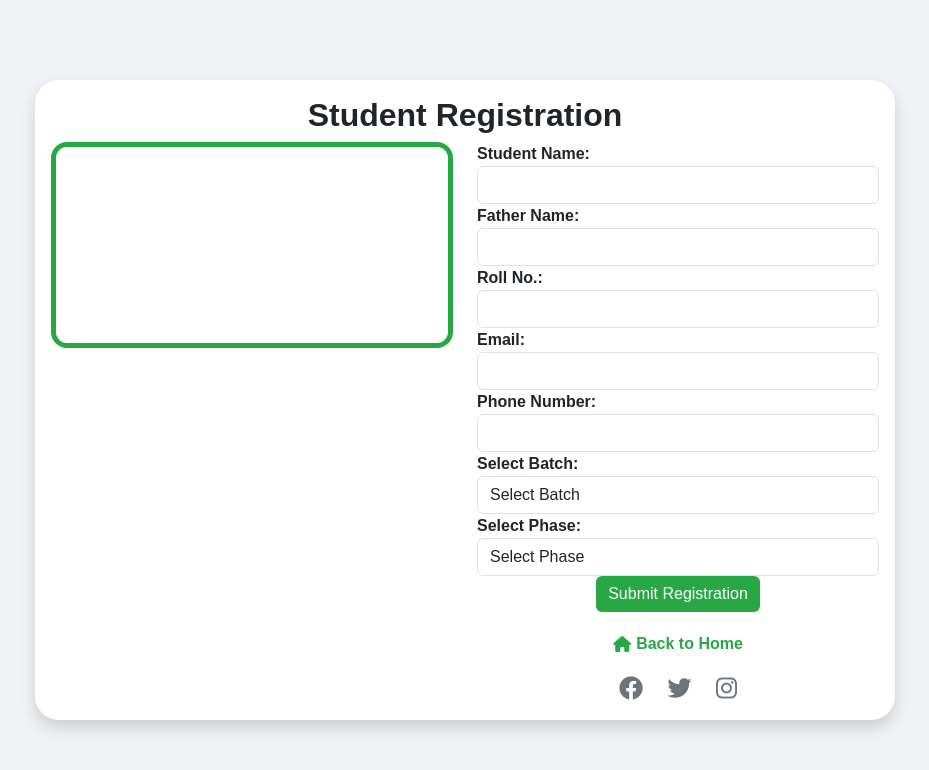
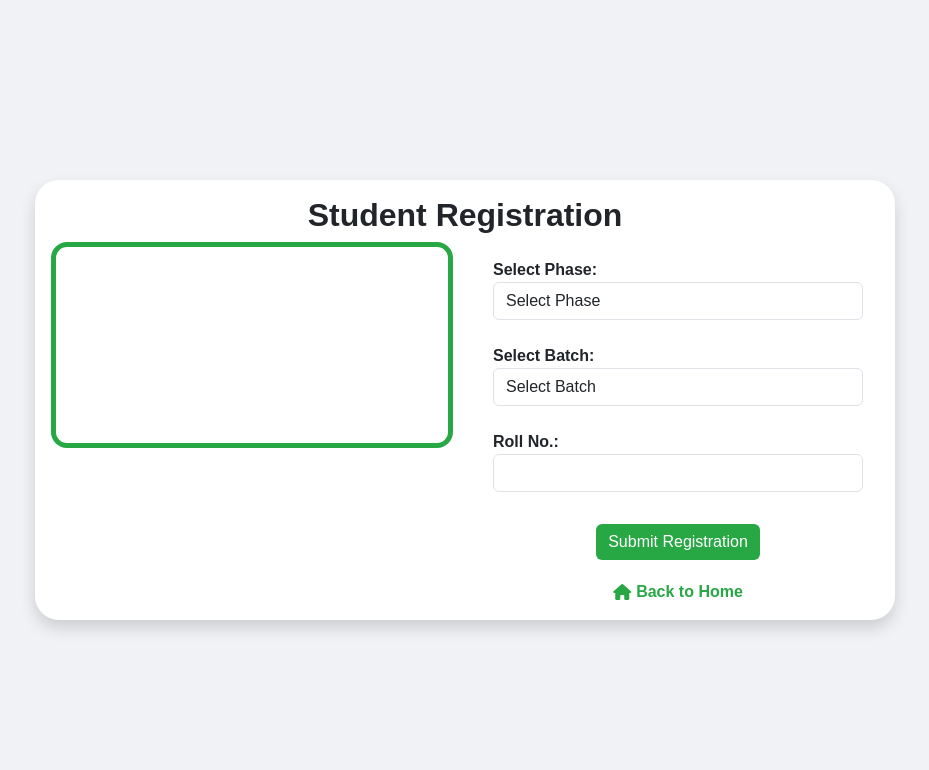
Before and after one commit to sansh72/Face-Attendence-System, a Django app: page /capture_student/ in a window 1280 px wide. Shown: the top 770 px of the page, without its empty margins (175-1104 px from the left). Run offline with Django 5.2, Linux system fonts and the light colour scheme.

Commit message:
updated student registration based on manual attendence student data

```diff
--- a/app1/views.py
+++ b/app1/views.py
@@ -81,46 +81,67 @@ def recognize_faces(known_encodings, known_names, test_encodings, threshold=0.6)
             recognized_names.append('Not Recognized')
     return recognized_names
 
-# View for capturing student information and image
+def get_student_data(roll_no, phase):
+    """Fetch student data from appropriate API based on phase"""
+    phase_to_url = {
+        'Phase1': 'http://localhost:8000/students1/',
+        'Phase2': 'http://localhost:8000/students2/',
+        'Phase3_P1': 'http://localhost:8000/students3/',
+        'Phase3_P2': 'http://localhost:8000/students4/'
+    }
+
+    try:
+        response = requests.get(phase_to_url[phase])
+        if response.status_code == 200:
+            students = response.json()
+            # Find student with matching roll number
+            for student in students:
+                if str(student['roll_no']) == str(roll_no):
+                    return student
+    except requests.RequestException as e:
+        print(f"Error fetching student data: {e}")
+    return None
+
 def capture_student(request):
     if request.method == 'POST':
-        name = request.POST.get('name')
-        fname = request.POST.get('fname')
         rollno = request.POST.get('rollno')
-        email = request.POST.get('email')
-        phone_number = request.POST.get('phone_number')
+        phase = request.POST.get('phase')
         batch = request.POST.get('batch')
-        phase = request.POST.get('phase')
         image_data = request.POST.get('image_data')
+
+        # Fetch student data from API
+        student_data = get_student_data(rollno, phase)
+        print(f"{student_data}")
+        if not student_data:
+            # Handle case where student is not found
+            return render(request, 'capture_student.html', {
+                'error': 'Student not found in the database'
+            })
 
         # Decode the base64 image data
         if image_data:
             header, encoded = image_data.split(',', 1)
-            image_file = ContentFile(base64.b64decode(encoded), name=f"{name}.jpg")
+            image_file = ContentFile(base64.b64decode(encoded), name=f"{rollno}.jpg")
 
             student = Student(
-                name=name,
-                fname=fname,
+                name=student_data['name'],
+                fname=student_data['fathers_name'],
                 rollno=rollno,
-                email=email,
-                phone_number=phone_number,
+                email=student_data['email'],
+                phone_number=student_data['student_mobile'],
                 batch=batch,
                 phase=phase,
                 image=image_file,
-                authorized=False  # Default to False during registration
+                authorized=False
             )
             student.save()
 
-            return redirect('selfie_success')  # Redirect to a success page
+            return redirect('selfie_success')
 
     return render(request, 'capture_student.html')
 
-
-# Success view after capturing student information and image
 def selfie_success(request):
     return render(request, 'selfie_success.html')
-
-
 # This views for capturing studen faces and recognize
 def capture_and_recognize(request):
     stop_events = []  # List to store stop events for each thread
--- a/templates/attendance_form.html
+++ b/templates/attendance_form.html
@@ -4,7 +4,7 @@
 <head>
     <meta charset="UTF-8">
     <meta name="viewport" content="width=device-width, initial-scale=1.0">
-    <title>Student Registration</title>
+    <title>Student Attendance</title>
     <link href="https://cdn.jsdelivr.net/npm/bootstrap@5.3.0-alpha1/dist/css/bootstrap.min.css" rel="stylesheet">
     <link href="https://cdnjs.cloudflare.com/ajax/libs/font-awesome/6.0.0-beta3/css/all.min.css" rel="stylesheet">
     <style>
@@ -112,7 +112,7 @@
     <div class="container">
         <div class="card shadow">
             <div class="card-body">
-                <h2>Student Registration</h2>
+                <h2>Student Attendance</h2>
                 <form id="preForm" method="post" enctype="multipart/form-data" action="{% url 'capture_and_recognize' %}">
                     {% csrf_token %}
                     <div class="row">
--- a/templates/capture_student.html
+++ b/templates/capture_student.html
@@ -101,6 +101,14 @@
         .back-button:hover {
             color: #218838;
         }
+        .error-message {
+            color: #dc3545;
+            margin-top: 10px;
+            padding: 10px;
+            border-radius: 5px;
+            background-color: #f8d7da;
+            border: 1px solid #f5c6cb;
+        }
 
         @media (max-width: 600px) {
             .container {
@@ -129,35 +137,15 @@
                     <div class="col-md-6">
                         <form id="registrationForm" method="post" enctype="multipart/form-data">
                             {% csrf_token %}
-                            <div class="form-group">
-                                <label for="name">Student Name:</label>
-                                <input type="text" class="form-control" id="name" name="name" required>
+                            {% if error %}
+                            <div class="error-message">
+                                {{ error }}
                             </div>
-                            <div class="form-group">
-                                <label for="fname">Father Name:</label>
-                                <input type="text" class="form-control" id="fname" name="fname" required>
-                            </div>
-                            <div class="form-group">
-                                <label for="rollno">Roll No.:</label>
-                                <input type="text" class="form-control" id="rollno" name="rollno" required>
-                            </div>
+                            {% endif %}
 
-                            <div class="form-group">
-                                <label for="email">Email:</label>
-                                <input type="email" class="form-control" id="email" name="email" required>
-                            </div>
-                            <div class="form-group">
-                                <label for="phone_number">Phone Number:</label>
-                                <input type="text" class="form-control" id="phone_number" name="phone_number" required>
-                            </div>
-                            <div class="form-group">
-                                <label for="batch">Select Batch:</label>
-                                <select class="form-control" id="batch" name="batch" required>
-                                    <option value="">Select Batch</option>
-                                </select>
-                            </div>
 
-                            <div class="form-group">
+
+                            <div class="form-group p-2 m-2">
                                 <label for="phase">Select Phase:</label>
                                 <select class="form-control" id="phase" name="phase" required>
                                     <option value="">Select Phase</option>
@@ -167,21 +155,30 @@
                                     <option value="Phase3_P2">Phase III Part II</option>
                                 </select>
                             </div>
+
+                            <div class="form-group p-2 m-2">
+                                <label for="batch">Select Batch:</label>
+                                <select class="form-control" id="batch" name="batch" required>
+                                    <option value="">Select Batch</option>
+                                </select>
+                            </div>
+
+                            <div class="form-group p-2 m-2">
+                                <label for="rollno">Roll No.:</label>
+                                <input type="text" class="form-control" id="rollno" name="rollno" required>
+                            </div>
+
                             <canvas id="canvas" width="640" height="480" style="display: none;"></canvas>
                             <input type="hidden" id="image_data" name="image_data">
                             <img id="imagePreview" class="image-preview" src="" alt="Captured Image Preview" />
 
-                            <div class="form-group text-center">
+                            <div class="form-group text-center mt-4">
                                 <button type="submit" class="btn btn-success" id="submitBtn">Submit Registration</button>
                             </div>
-                            <div class="back-button" onclick="location.href='{% url 'home' %}'">
-                                <i class="fas fa-home"></i> Back to Home
-                            </div>
                         </form>
-                        <div class="social-icons text-center">
-                            <a href="#" aria-label="Facebook"><i class="fab fa-facebook"></i></a>
-                            <a href="#" aria-label="Twitter"><i class="fab fa-twitter"></i></a>
-                            <a href="#" aria-label="Instagram"><i class="fab fa-instagram"></i></a>
+
+                        <div class="back-button" onclick="location.href='{% url 'home' %}'">
+                            <i class="fas fa-home"></i> Back to Home
                         </div>
                     </div>
                 </div>
@@ -236,5 +233,4 @@
     <script src="https://cdn.jsdelivr.net/npm/@popperjs/core@2.11.6/dist/umd/popper.min.js"></script>
     <script src="https://cdn.jsdelivr.net/npm/bootstrap@5.3.0-alpha1/dist/js/bootstrap.min.js"></script>
 </body>
-
 </html>
--- a/templates/home.html
+++ b/templates/home.html
@@ -198,7 +198,7 @@
                     <p>Authorize Students</p>
                 </div>
                 <div class="card">
-                    <a href="{% url 'capture_and_recognize' %}"><i class="fas fa-camera"></i></a>
+                    <a href="{% url 'attendance_form' %}"><i class="fas fa-camera"></i></a>
                     <p>Mark Attendance</p>
                 </div>
                 <div class="card">
```
Also changed, not shown: media/students/6619.jpg (added), media/students/6620.jpg (added), media/students/6620_MHXB1YJ.jpg (added), media/students/salman_kQmABGy.jpg (added).
